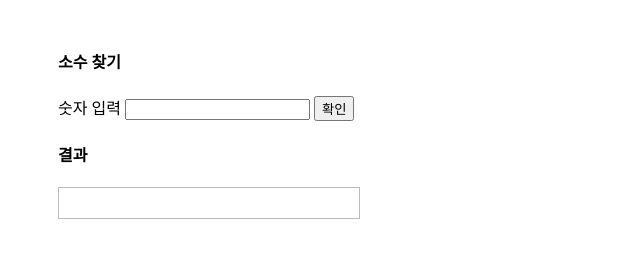
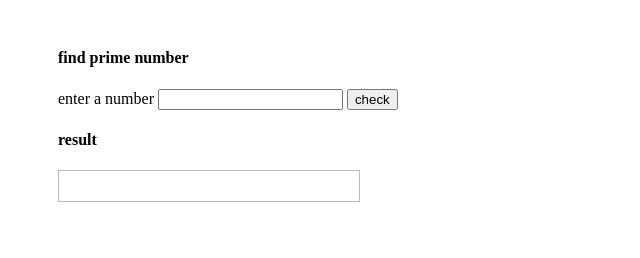
Before and after one commit to yiobii/find-prime-number, a plain HTML site: page index.html in a window 1280 px wide. Shown: the whole page, without its empty margins (0-640 px from the left). Drawn offline with nearby package versions, Linux system fonts and the light colour scheme.

Commit message:
Update index.html

```diff
--- a/index.html
+++ b/index.html
@@ -26,15 +26,15 @@
 
 <body>
     <div id="contents">
-        <h4>소수 찾기</h4>
+        <h4>find prime number</h4>
 
-        <label for="num">숫자 입력</label>
+        <label for="num">enter a number</label>
         <input type="number" id="num" max="500" onkeypress="if(event.keyCode==13){enterFn();}">
         <button id="btn">
-            확인
+            check
         </button>
 
-        <h4>결과</h4>
+        <h4>result</h4>
         <div id="tables">
         </div>
     </div>
@@ -45,15 +45,15 @@
 
 <script>
 
-    // enter 키 이벤트
+    // enter event
     function enterFn(){
         $('#btn').click();
     }
 
-    // 소수 배열
+    // prime number array
     var primeArr = [];
 
-    // 테이블 그리기
+    // show table
     function showTable(){
 
         $('#tables').empty();
@@ -80,21 +80,21 @@
         $('#tables').html(html);
     }
 
-    // 버튼 클릭 이벤트
+    // btn click event
     $('#btn').click(function(){
 
         var num = $('#num').val()*1;
 
         if(num === null || num === undefined || num === 0 || num === "" || num > 1000) {
 
-            alert('0 이상 1000 이하의 숫자를 입력해주세요');
+            alert('Please enter a number of 0 - 1000.');
             return false;
 
         } else {
 
             for (var i=1; i<num+1; i++){
                 if( i === 1) {
-                    // 1인 경우 : pass
+                    // 1 : pass
                 } else if (i > 1) {
                     if ( i === 2) {
                         primeArr.push(i);
@@ -105,7 +105,7 @@
                                 if ( j == primeArr.length-1){
                                     if(primeArr[j] !== i){
                                         primeArr.push(i);
-                                        // console.log(i + ' 소수');
+                                        // console.log(i + ' prime number');
                                     }else{
                                         // return false;
                                     }
```
